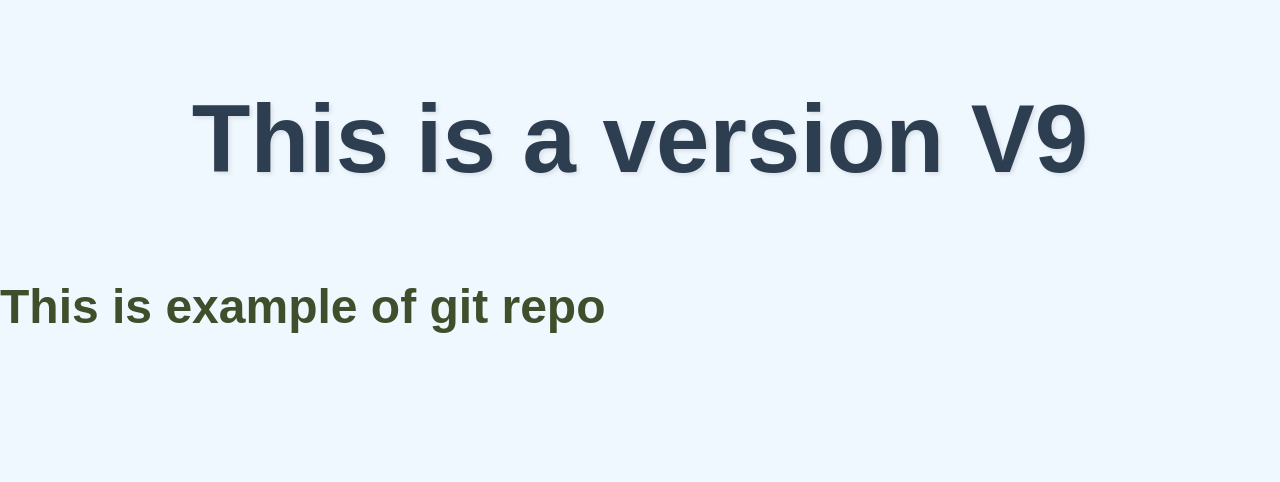
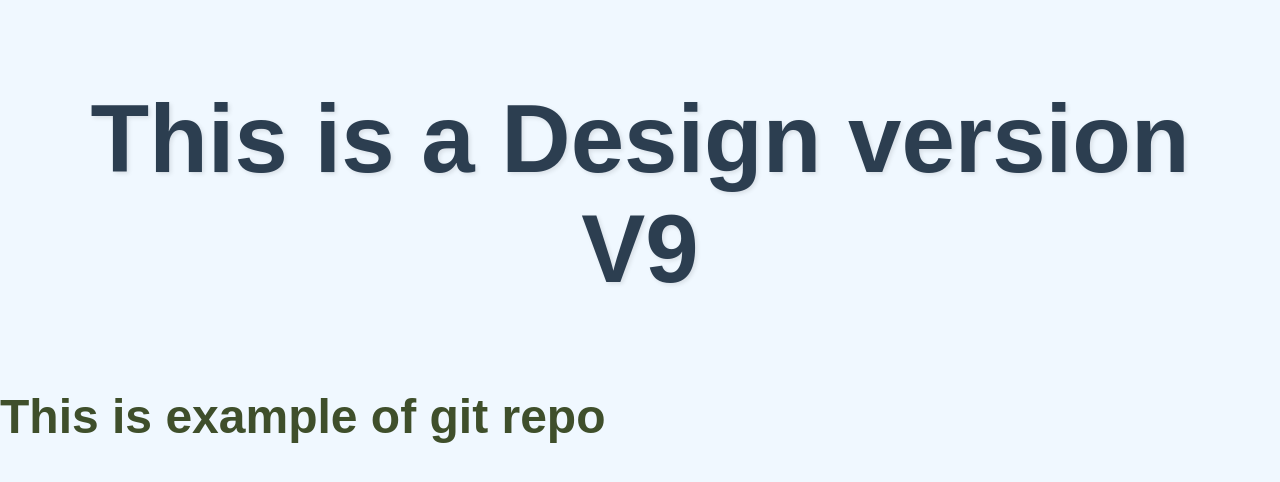
Before and after one commit to AK47-Chaurasiya/myrepo, a plain HTML site: page index.html in a window 1280 px wide. Drawn offline with Linux system fonts and the light colour scheme.

Commit message:
Changed Designed

```diff
--- a/index.html
+++ b/index.html
@@ -7,7 +7,7 @@
     <link rel="stylesheet" href="styles.CSS">
 </head>
 <body>
-    <h1>This is a version V9</h1>
+    <h1>This is a Design version V9</h1>
     <h2> This is example of git repo</h2>
 </body>
 </html>
```
